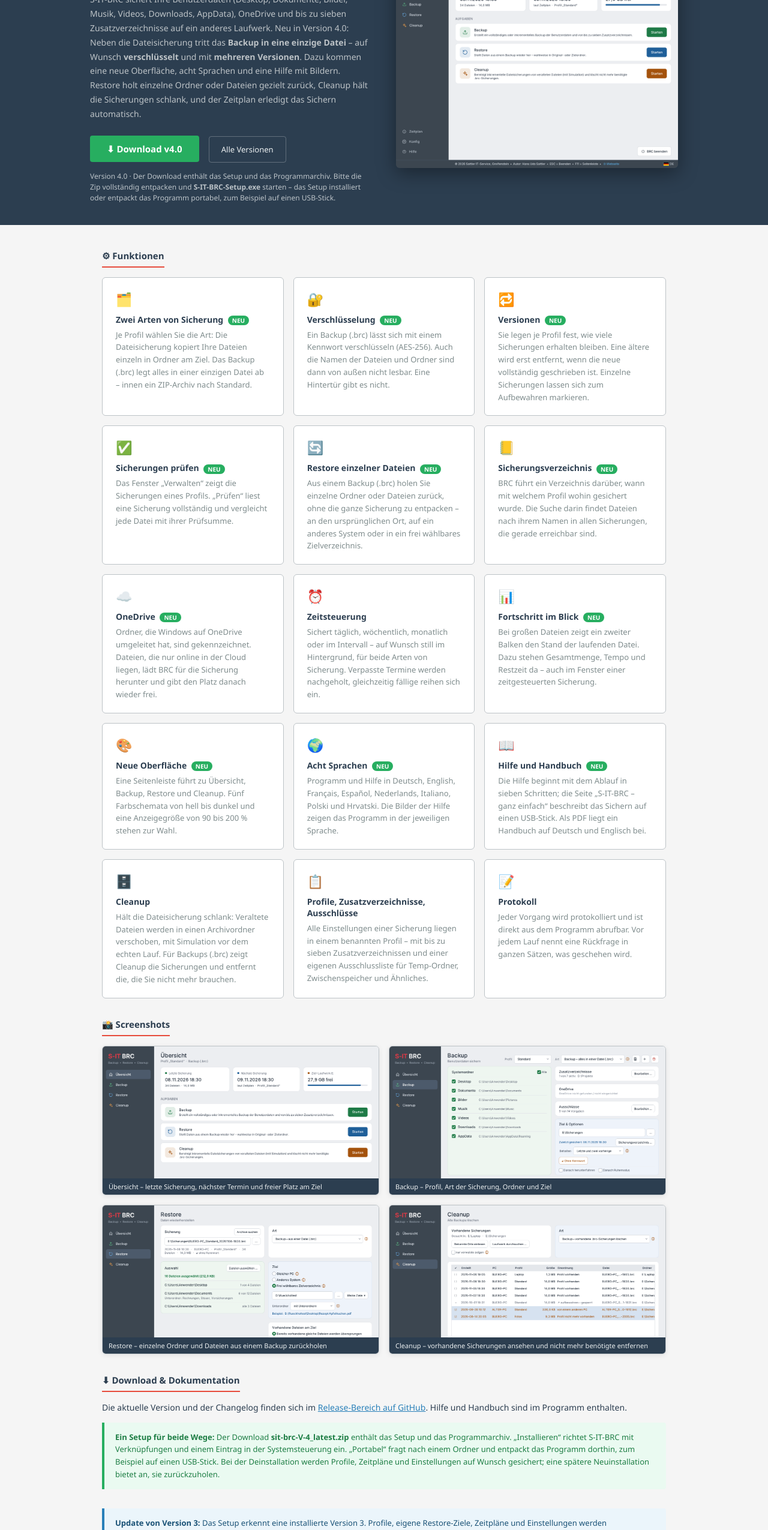
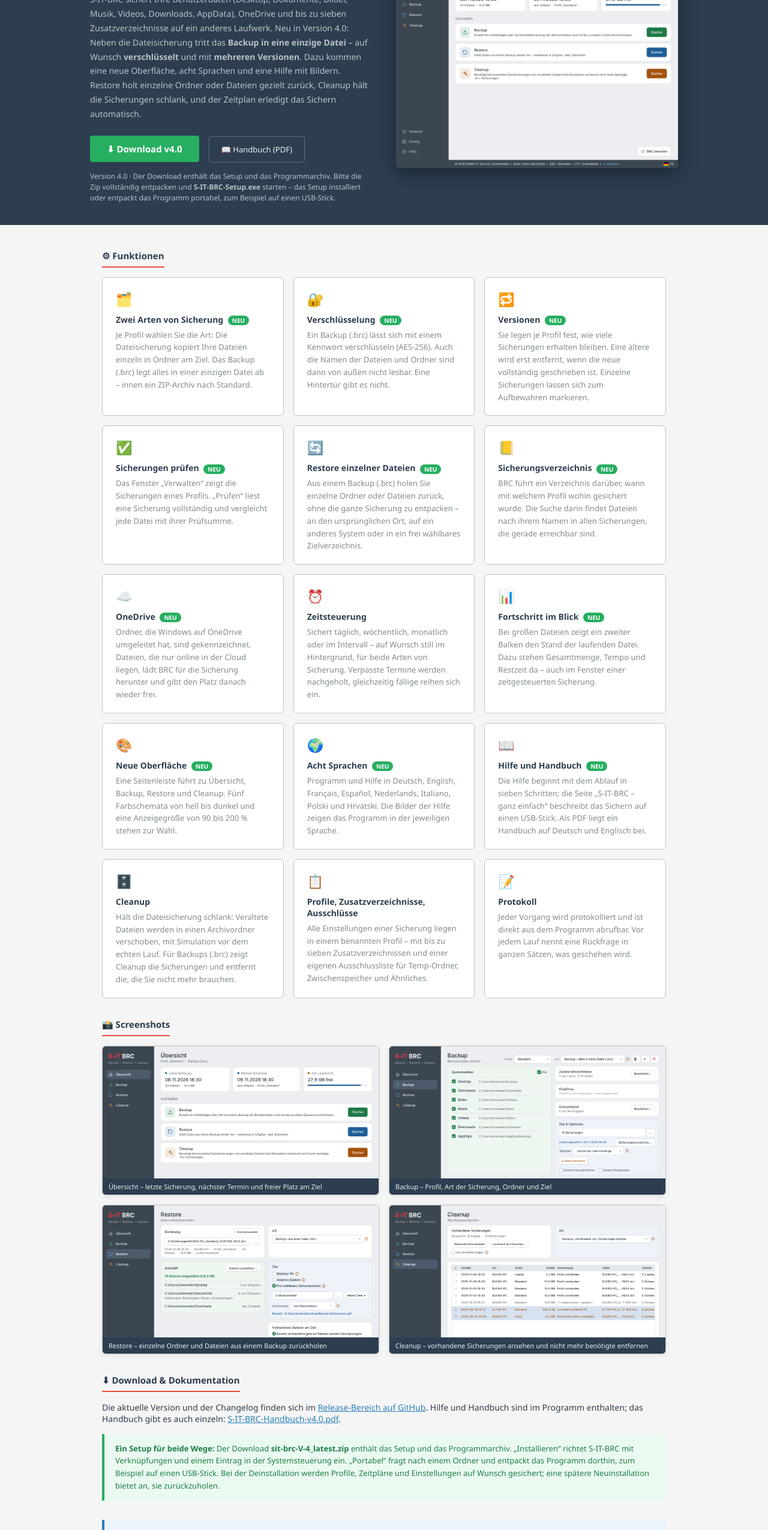
Before and after one commit to SattlerIT/sit-brc, a plain HTML site: page index.html in a window 1280 px wide. Shown: the part 240-2790 px from the top of the page at 60% size. Drawn offline with Linux system fonts and the light colour scheme.

Commit message:
Add files via upload

```diff
--- a/index.html
+++ b/index.html
@@ -203,7 +203,7 @@
       <h1>Benutzerdaten sichern, zurückholen und aufräumen<br>&ndash; alles in einem Werkzeug</h1>
       <p>S-IT-BRC sichert Ihre Benutzerdaten (Desktop, Dokumente, Bilder, Musik, Videos, Downloads, AppData), OneDrive und bis zu sieben Zusatzverzeichnisse auf ein anderes Laufwerk. Neu in Version 4.0: Neben die Dateisicherung tritt das <strong>Backup in eine einzige Datei</strong> &ndash; auf Wunsch <strong>verschlüsselt</strong> und mit <strong>mehreren Versionen</strong>. Dazu kommen eine neue Oberfläche, acht Sprachen und eine Hilfe mit Bildern. Restore holt einzelne Ordner oder Dateien gezielt zurück, Cleanup hält die Sicherungen schlank, und der Zeitplan erledigt das Sichern automatisch.</p>
       <a href="https://github.com/SattlerIT/sit-brc/releases/latest/download/sit-brc-V-4_latest.zip" class="btn-download">⬇ Download v4.0</a>
-      <a href="https://github.com/SattlerIT/sit-brc/releases" class="btn-secondary" style="margin-left:12px;">Alle Versionen</a>
+      <a href="S-IT-BRC-Handbuch-v4.0.pdf" target="_blank" class="btn-secondary" style="margin-left:12px;">📖 Handbuch (PDF)</a>
       <span class="btn-hint">Version 4.0 &middot; Der Download enthält das Setup und das Programmarchiv. Bitte die Zip vollständig entpacken und <strong>S-IT-BRC-Setup.exe</strong> starten &ndash; das Setup installiert oder entpackt das Programm portabel, zum Beispiel auf einen USB-Stick.</span>
     </div>
     <div class="hero-screenshot">
@@ -317,7 +317,7 @@
 
   <!-- DOWNLOAD -->
   <div class="section-title">⬇ Download &amp; Dokumentation</div>
-  <p style="font-size:14px; margin-bottom:16px;">Die aktuelle Version und der Changelog finden sich im <a href="https://github.com/SattlerIT/sit-brc/releases" style="color:var(--blue)">Release-Bereich auf GitHub</a>. Hilfe und Handbuch sind im Programm enthalten.</p>
+  <p style="font-size:14px; margin-bottom:16px;">Die aktuelle Version und der Changelog finden sich im <a href="https://github.com/SattlerIT/sit-brc/releases" style="color:var(--blue)">Release-Bereich auf GitHub</a>. Hilfe und Handbuch sind im Programm enthalten; das Handbuch gibt es auch einzeln: <a href="S-IT-BRC-Handbuch-v4.0.pdf" target="_blank" style="color:var(--blue)">S-IT-BRC-Handbuch-v4.0.pdf</a>.</p>
 
   <div class="ok-box">
     <strong>Ein Setup für beide Wege:</strong> Der Download <strong>sit-brc-V-4_latest.zip</strong> enthält das Setup und das Programmarchiv. &bdquo;Installieren&ldquo; richtet S-IT-BRC mit Verknüpfungen und einem Eintrag in der Systemsteuerung ein. &bdquo;Portabel&ldquo; fragt nach einem Ordner und entpackt das Programm dorthin, zum Beispiel auf einen USB-Stick. Bei der Deinstallation werden Profile, Zeitpläne und Einstellungen auf Wunsch gesichert; eine spätere Neuinstallation bietet an, sie zurückzuholen.
```
Also changed, not shown: index_en.html (+2 -2 lines).
